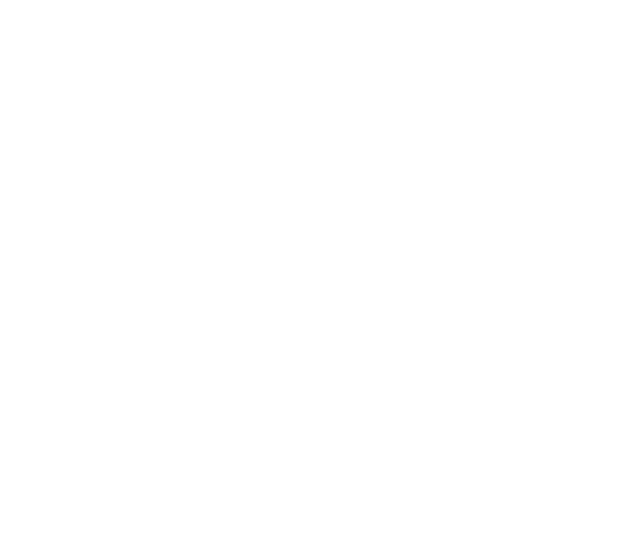
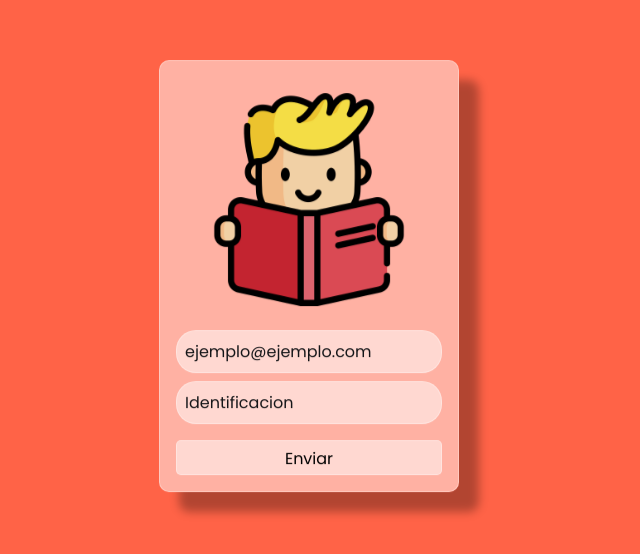
Before and after one commit to MaisenRv/estudiantes-react-dsManceraR, a React (Vite) app: page / in a window 1280 px wide. Shown: the part 124-678 px from the top of the page, without its empty margins (331-971 px from the left). Built offline with nearby package versions, Linux system fonts and the light colour scheme.

Commit message:
creacion formulario login y estilos

```diff
--- a/src/App.jsx
+++ b/src/App.jsx
@@ -1,10 +1,10 @@
+import FormLogin from "./components/FormLogin"
 
 function App() {
 
-
   return (
     <main>
-
+      <FormLogin/>
     </main>
   )
 }
--- /dev/null
+++ b/src/assets/css/login.css
@@ -0,0 +1,59 @@
+.login-form {
+    display: flex;
+    flex-direction: column;
+    max-width: 300px;
+    min-width: 250px;
+    box-sizing: border-box;
+    padding: 2rem 1rem 1rem 1rem;
+    gap: .5rem;
+    border-radius: 10px;
+    background-color: rgba(255, 255, 255, .5);
+    backdrop-filter: blur(5px);
+    border: 1px solid rgba(255, 255, 255, .3);
+    box-shadow: 20px 20px 10px rgba(0, 0, 0, 0.3);
+    position: absolute;
+    top: 50%;
+    left: 50%;
+    transform: translate(-50% ,-50%);
+}
+.login-form > img{
+    margin-bottom: 1rem;
+    width: 80%;
+    align-self: center;
+}
+
+.login-form > input{
+    padding: .5rem;
+    border-radius: 20px;
+    border: 1px solid rgba(255, 255, 255, .3);
+    background-color: rgba(255, 255, 255, .5);
+    outline: none;
+    font-size: 1rem;
+    color: rgb(20,21,24);
+    transition: background-color .3s ease-in-out;
+}
+.login-form > input:focus{
+    background-color: rgba(255, 255, 255, .9);
+    transition: background-color .3s ease-in-out;
+}
+
+.login-form > input::placeholder{
+    color: rgb(20,21,24);
+}
+
+.login-form > div > button{
+    padding: .3rem .5rem;
+    background-color: rgba(255, 255, 255, .5);
+    border: 1px solid rgba(255, 255, 255, .3);
+    border-radius: 5px;
+    margin-top: .5rem;
+    width: 100%;
+    font-size: 1rem;
+    height: 35px;
+    transition: box-shadow .3s ease-in-out;
+}
+.login-form > div > button:hover{
+    box-shadow: 4px 4px 4px rgba(0, 0, 0, 0.3);
+    cursor: pointer;
+    transition: box-shadow .3s ease-in-out;
+}
--- /dev/null
+++ b/src/assets/css/main.css
@@ -0,0 +1,11 @@
+@import url('https://fonts.googleapis.com/css2?family=Poppins:wght@100;200;300;400;500;700&display=swap');
+*{
+    font-family: 'Poppins', sans-serif;
+    margin: 0;
+    padding: 0;
+
+}
+
+body{
+    background: tomato;
+}
--- /dev/null
+++ b/src/components/FormLogin.jsx
@@ -0,0 +1,56 @@
+import React from "react";
+import { Formik, Form, Field, ErrorMessage } from "formik";
+import * as yup from "yup"
+
+import "../assets/css/login.css"
+import imageFormLogin from "../assets/images/student.png"
+
+const FormLogin = () => {
+    const validationSchema = yup.object({
+        correo: yup.string()
+            .email("Email invalido")
+            .required("Campo requerido"),
+        identificacion: yup.number()
+            .required('Campo requerido')
+    })
+    return (
+        <>
+            <Formik
+                initialValues={{correo:"",identificacion:""}}
+                validationSchema={validationSchema}
+                onSubmit={(values ,{ setSubmitting, resetForm})=>{
+                    setTimeout(()=>{
+                        alert(JSON.stringify(values))
+                        resetForm()
+                        setSubmitting(false)
+                    }, 500)
+                }}
+            >
+                {
+                    ({ isSubmitting }) => (
+                        <Form className="login-form">
+                            <img src={imageFormLogin} />
+                            <Field
+                                id = "correo"
+                                type = "email"
+                                name = "correo"
+                                placeholder = "ejemplo@ejemplo.com"
+                            />
+                            <Field
+                                id = "identificacion"
+                                type = "number"
+                                name = "identificacion"
+                                placeholder = "Identificacion"
+                            />
+                            <div>
+                                <button type="submit"> Enviar</button>
+                            </div>
+                        </Form>
+                    )
+                }
+            </Formik>
+        </>
+    )
+}
+
+export default FormLogin;
--- a/src/main.jsx
+++ b/src/main.jsx
@@ -1,7 +1,7 @@
 import React from 'react'
 import ReactDOM from 'react-dom/client'
 import App from './App'
-
+import "./assets/css/main.css"
 
 ReactDOM.createRoot(document.getElementById('root')).render(
   <React.StrictMode>
```
Also changed, not shown: package.json (+8 -1 lines), src/assets/images/student.png (added), 1 other file (tests, documents, lock files or other folders).
